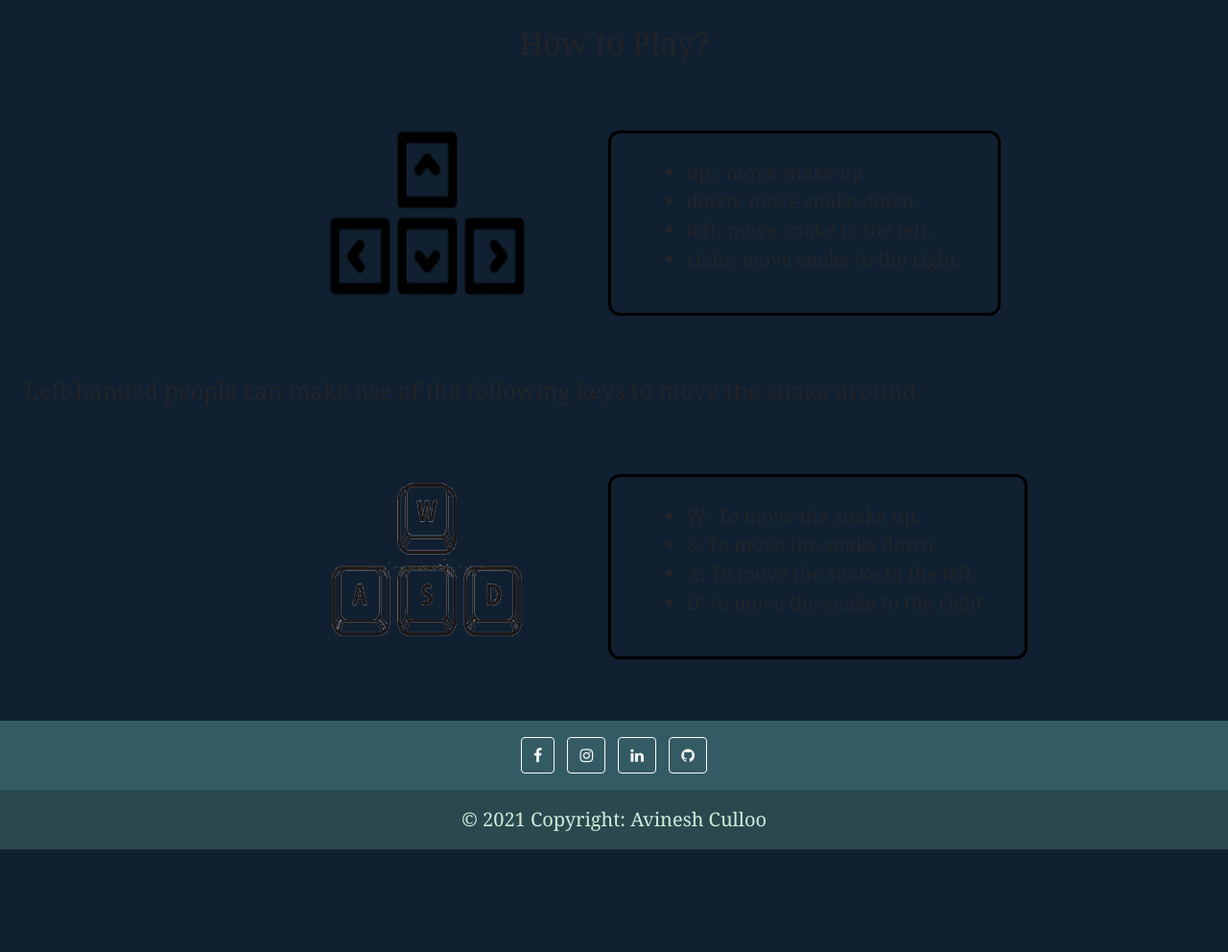
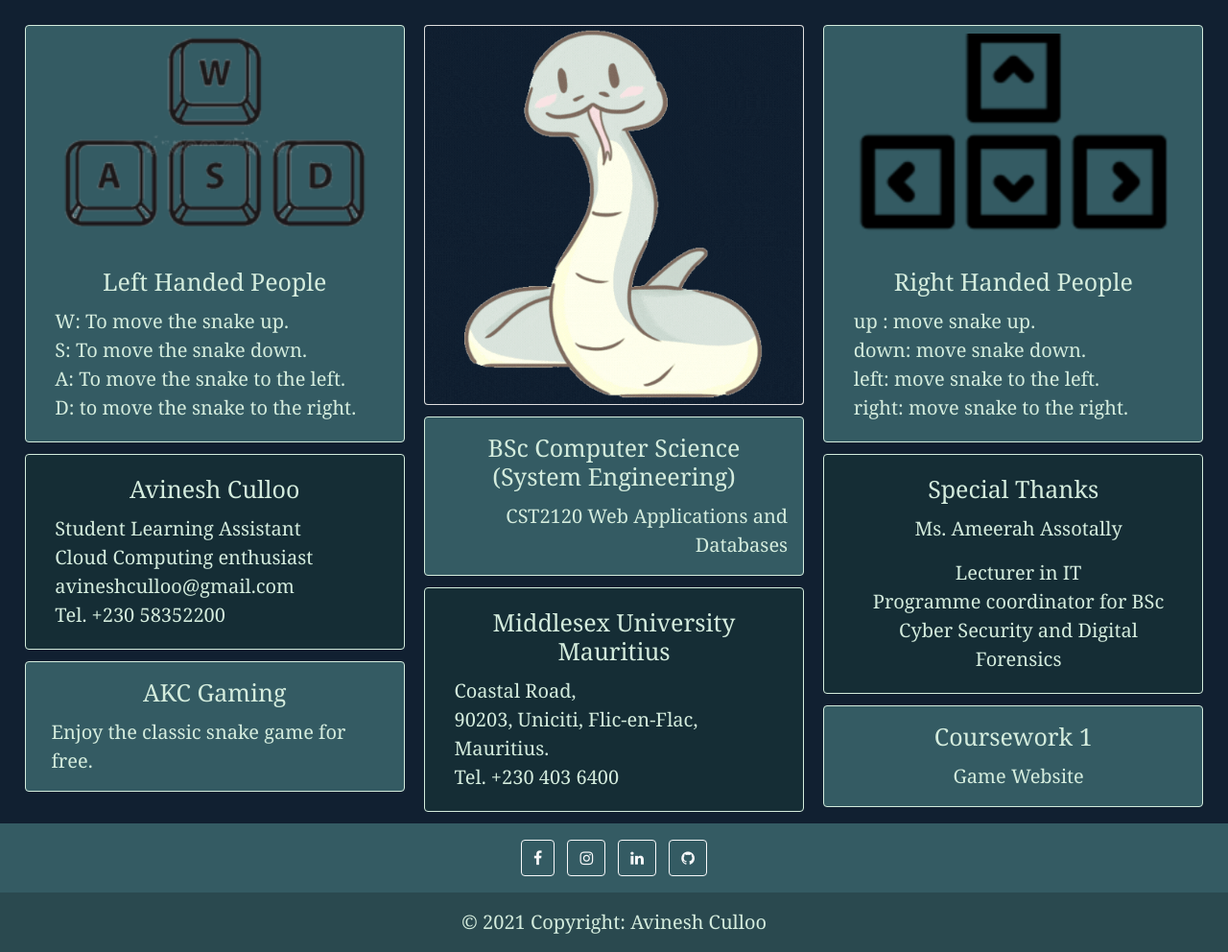
Before and after one commit to avinesh1906/CST2120-GameWebsite, a PHP site: page /howtoplay/howtoplay.php in a window 1280 px wide. Shown: the part 87-1079 px from the top of the page at 96% size. Before the commit the page ends 972 px from the top, so only its background shows below. Run offline with PHP 8.4, Linux system fonts and the light colour scheme.

Commit message:
Commented howtoplay.php and add cards

```diff
--- a/howtoplay/css/styles.css
+++ b/howtoplay/css/styles.css
@@ -1,29 +1,30 @@
-.howtoplay_header {
+.card-columns {
     padding-top: 2%;
-    text-align: center;
+    padding-left: 2%;
+    padding-right: 2%;
 }
 
-.howtoplay-arrow, .howtoplay-wasd {
-    display: flex;
+.light-color {
+    border-color: #D4ECDD;
+    background-color: #345B63;
+    color: #D4ECDD;
 }
 
-.arrow_picture, .wasd_picture{
-    margin-left: 25%;
+.dark-color {
+    border-color: #D4ECDD;
+    background-color: #152D35;
+    color: #D4ECDD;
+}
+.card-img-top {
+    padding-top: 2%;
 }
 
-.arrow_information, .wasd_information {
-    padding-top: 2%;
-    padding-left: 3%;
-    padding-right: 3%;
-    padding-bottom: 2%;
-    margin-bottom: 5%;
-    margin-top: 5%;
-    margin-left: 5%;
-    border: solid;
-    border-color: black;
-    border-radius: 12px;
+.card-title {
+    text-align: center;
+    font-size: 25px;
 }
 
-.details{
-    padding-left: 2%;
+.card-text{
+    padding-left: 3%;
+    font-size: 20px;
 }
--- a/howtoplay/howtoplay.php
+++ b/howtoplay/howtoplay.php
@@ -1,38 +1,155 @@
 <?php
+    // php variables
     $pageName = 'How To Play';
     $folderName = 'howtoplay';
+
+    // include the common.php which contains the php functions
     include('../common/common.php');
+
+    // functions call
     generateHeader($pageName, $folderName);
     generateNavBar($pageName);
 ?>
-            <div class="howtoplay_header">
-                    <h2> How to Play? </h2>
-                </div>
-            <div class="howtoplay-arrow">
-                <img class="arrow_picture" src="./img/arrow.png" alt="arrow" width="250">
-                <div class="arrow_information">
-                    <ul>
-                        <li>up : move snake up.</li>
-                        <li>down: move snake down.</li>
-                        <li>left: move snake to the left.</li>
-                        <li>right: move snake to the right.</li>
-                    </ul>
-                </div>
-            </div>
-            <div class="details">
-                <h4> Left-handed people can make use of the following keys to move the snake around. </h4>
-            </div>
-            <div class="howtoplay-wasd">
-                <img class="wasd_picture" src="./img/wasd.png" alt="wasd" width="250">
-                <div class="wasd_information">
-                    <ul>
-                        <li>W: To move the snake up.</li>
-                        <li>S: To move the snake down.</li>
-                        <li>A: To move the snake to the left.</li>
-                        <li>D: to move the snake to the right.</li>
-                    </ul>
-                </div>
-            </div>
+
+<!-- Card columns class -->
+<div class="card-columns">
+    <!-- Card: Left Handed People  -->
+    <div class="card light-color">
+        <!-- Card image -->
+        <img class="card-img-top" src="./img/wasd.png" alt="Card image cap">
+        <!-- Card Content -->
+        <div class="card-body">
+            <!-- Card title -->
+            <h5 class="card-title">Left Handed People</h5>
+            <!-- Card Text -->
+            <p class="card-text">
+                W: To move the snake up.
+                <br>
+                S: To move the snake down.
+                <br>
+                A: To move the snake to the left.
+                <br>
+                D: to move the snake to the right.
+            </p>
+        </div>
+    </div>
+
+    <!-- Card: Avinesh Culloo -->
+    <div class="card dark-color">
+        <!-- Card Body Contetn -->
+        <div class="card-body">
+            <!-- Card Title -->
+            <h5 class="card-title">Avinesh Culloo</h5>
+            <!-- Card Text -->
+            <p class="card-text">
+                Student Learning Assistant
+                <br>
+                Cloud Computing enthusiast
+                <br>
+                avineshculloo@gmail.com
+                <br>
+                Tel. +230 58352200
+            </p>
+        </div>
+    </div>
+
+    <!-- Card: AKC Gaming -->
+    <div class="card p-3 text-left light-color">
+        <blockquote class="blockquote mb-0">
+            <!-- Card Title -->
+            <h5 class="card-title">
+                AKC Gaming
+            </h5>
+            <!-- Card Text -->
+            <p class="card-text">
+                Enjoy the classic snake game for free.
+            </p>
+        </blockquote>
+    </div>
+
+    <!-- Card: Serpent Gif -->
+    <div class="card">
+        <img class="card-img" src="../common/img/serpent.gif" alt="akc gaming">
+    </div>
+
+    <!-- Card: Bsc Computer Science -->
+    <div class="card p-3 text-right light-color">
+        <blockquote class="blockquote mb-0">
+            <!-- Card Title -->
+            <h5 class="card-title">
+                BSc Computer Science
+                <br>
+                (System Engineering)
+            </h5>
+            <!-- Card Text -->
+            <p class="card-text">
+                CST2120 Web Applications and Databases
+            </p>
+        </blockquote>
+    </div>
+
+    <!-- Card: Middlesex University Mauritius -->
+    <div class="card dark-color">
+        <div class="card-body ">
+            <!-- Card Title -->
+            <h5 class="card-title">Middlesex University Mauritius</h5>
+            <!-- Card Text -->
+            <p class="card-text">
+                Coastal Road,
+                <br>
+                90203, Uniciti, Flic-en-Flac,
+                <br>
+                Mauritius.
+                <br>
+                Tel. +230 403 6400
+            </p>
+        </div>
+    </div>
+
+    <!-- Card: Right Handed People -->
+    <div class="card light-color">
+        <img class="card-img-top" src="./img/arrow.png" alt="Arrow">
+        <div class="card-body">
+        <h5 class="card-title">Right Handed People</h5>
+        <p class="card-text">
+            up : move snake up.
+            <br>
+            down: move snake down.
+            <br>
+            left: move snake to the left.
+            <br>
+            right: move snake to the right.
+        </p>
+        </div>
+    </div>
+
+    <!-- Card: Special Thanks -->
+    <div class="card text-center dark-color">
+        <div class="card-body">
+            <h5 class="card-title">Special Thanks </h5>
+            <p class="card-text"> Ms. Ameerah Assotally </p>
+            <p class="card-text">
+                Lecturer in IT
+                <br>
+                Programme coordinator for BSc Cyber Security and Digital Forensics
+            </p>
+        </div>
+    </div>
+    <!-- Card: Coursework 1 -->
+    <div class="card p-3 text-center light-color">
+        <blockquote class="blockquote mb-0">
+            <h5 class="card-title">
+                Coursework 1
+            </h5>
+            <p class="card-text">
+                Game Website
+            </p>
+        </blockquote>
+    </div>
+</div>
+
+<!-- Php function to generate footer -->
 <?php
+    // Function call
     generateFooter($pageName);
 ?>
--- a/index.php
+++ b/index.php
@@ -130,12 +130,12 @@
       <img class="card-img-top" src="./home/img/help.png" alt="How to play image">
       <!-- How to play card title and text -->
       <div class="card-body">
-        <h5 class="card-title">How to Play</h5>
-        <p class="card-text">Don't know how to play? Click on the 'How to Play' button to find out more.</p>
+        <h5 class="card-title">Support </h5>
+        <p class="card-text">Don't know how to play? Want more information? Click on the 'Learn More' button to find out more.</p>
       </div>
       <!-- How to play card button -->
       <div class="card-footer">
-        <button onclick="location.href = './howtoplay/howtoplay.php';">How to Play</button>
+        <button onclick="location.href = './howtoplay/howtoplay.php';">Learn More</button>
       </div>
     </div>
 
```
Also changed, not shown: howtoplay/img/arrow.png, howtoplay/img/wasd.png.
